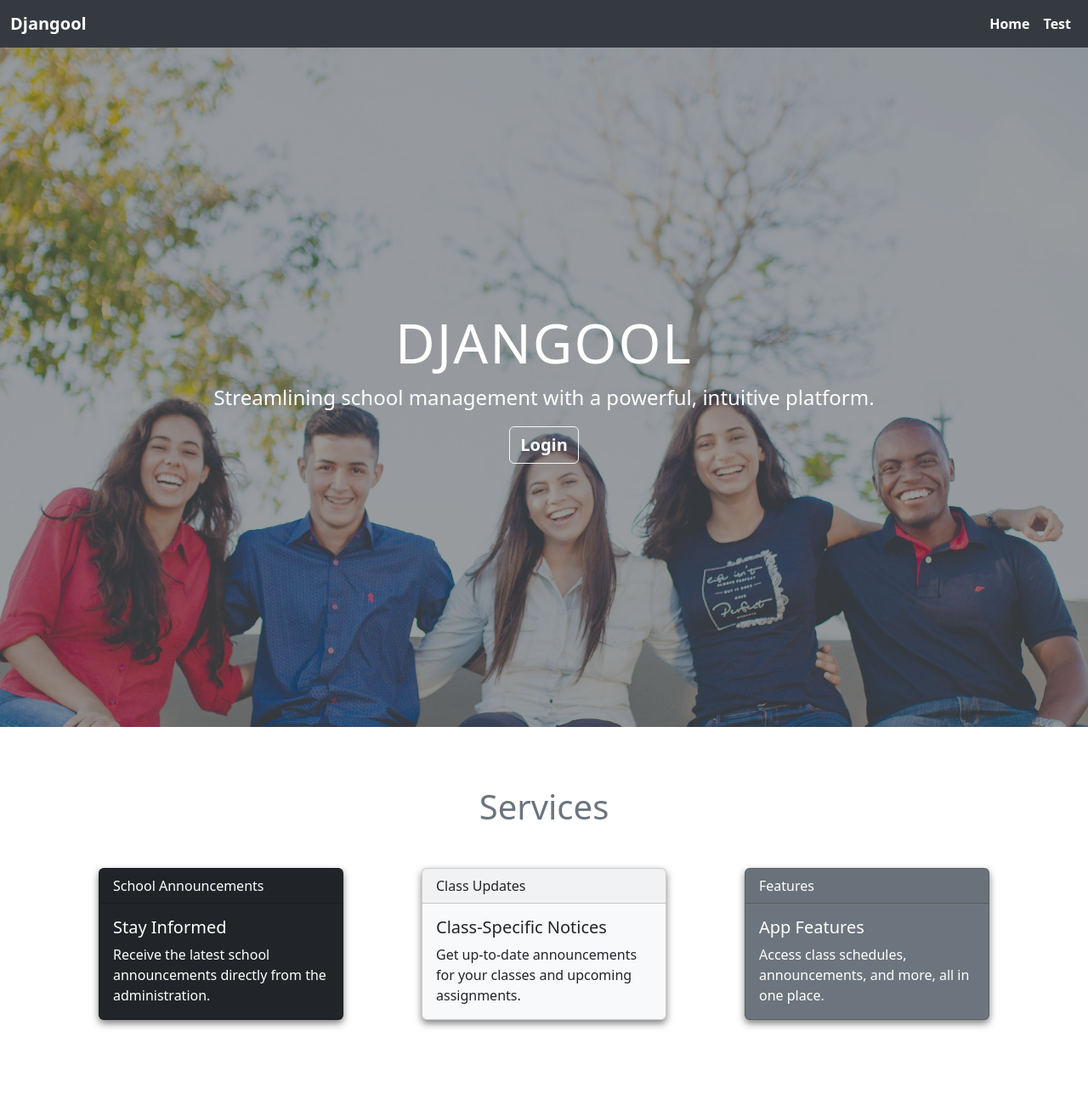
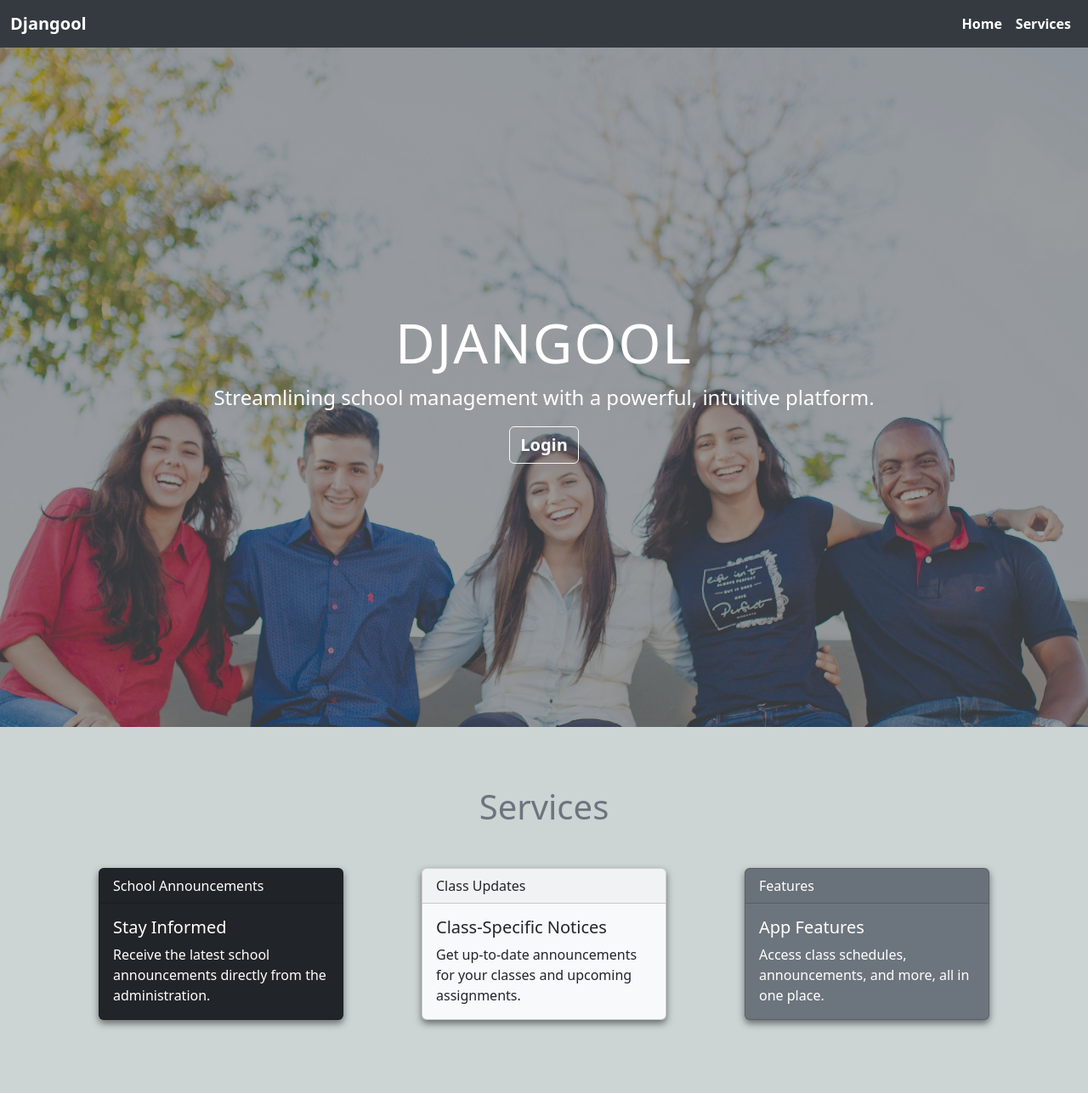
Before and after one commit to MLankaoui/djangool, a Django app: page / in a window 1280 px wide. Shown: the whole page at 85% size. Run offline with Django 5.2, Linux system fonts and the light colour scheme; some libraries are stand-ins or nearby versions.

Commit message:
add more styles.

```diff
--- a/static/assets/style/services.css
+++ b/static/assets/style/services.css
@@ -1,6 +1,7 @@
 .services {
         padding: 70px;
-        background-color: white;
+        background-color: #CCD4D4;
+        box-shadow: 0 4px 8px rgba(0, 0, 0, 0.5);
 }
 .card {
         box-shadow: 0 4px 8px rgba(0, 0, 0, 0.5); /* Adds a soft shadow */
--- a/templates/landing/navbar.html
+++ b/templates/landing/navbar.html
@@ -10,7 +10,7 @@
                 <a class="nav-link active" aria-current="page" href="{% url 'home' %}">Home</a>
               </li>
               <li class="nav-item">
-                <a class="nav-link active" aria-current="page" href="#">Test</a>
+                <a class="nav-link active" aria-current="page" href="#services">Services</a>
               </l
             </ul>
           </div>
```
